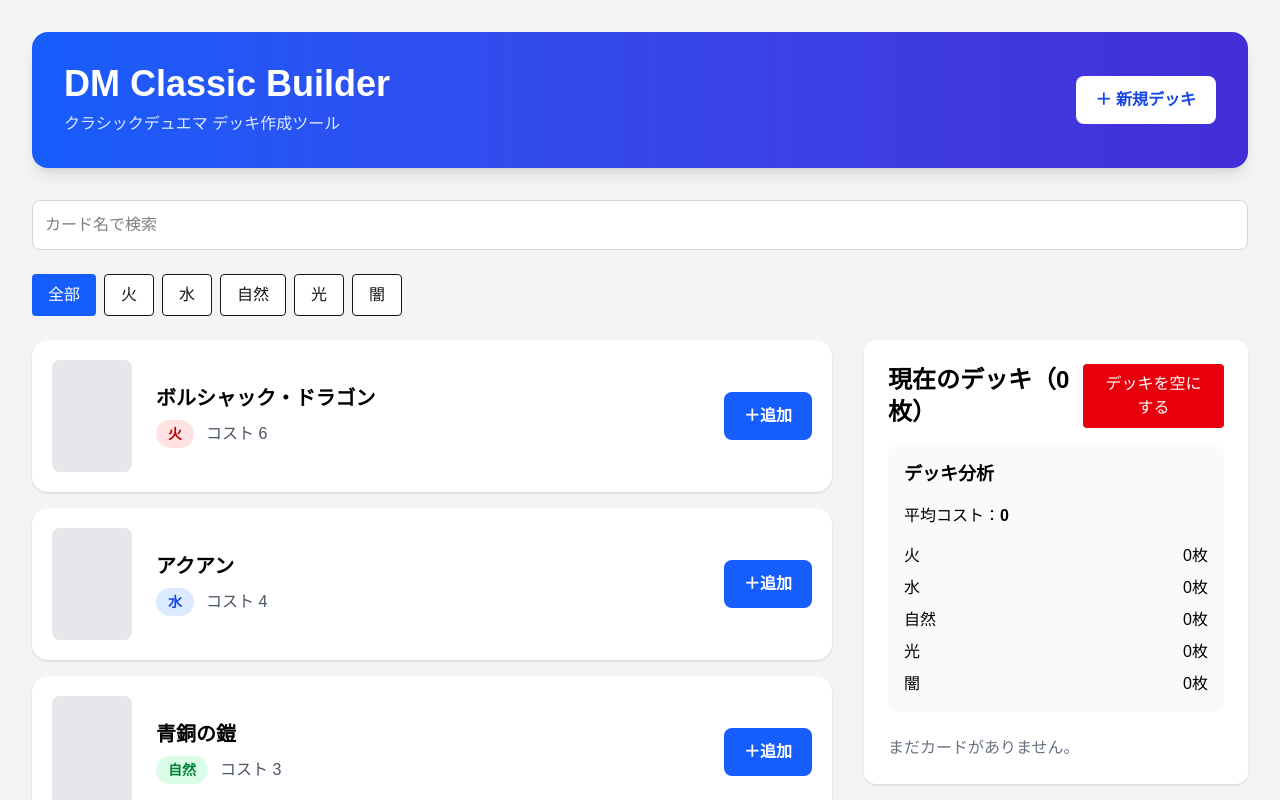
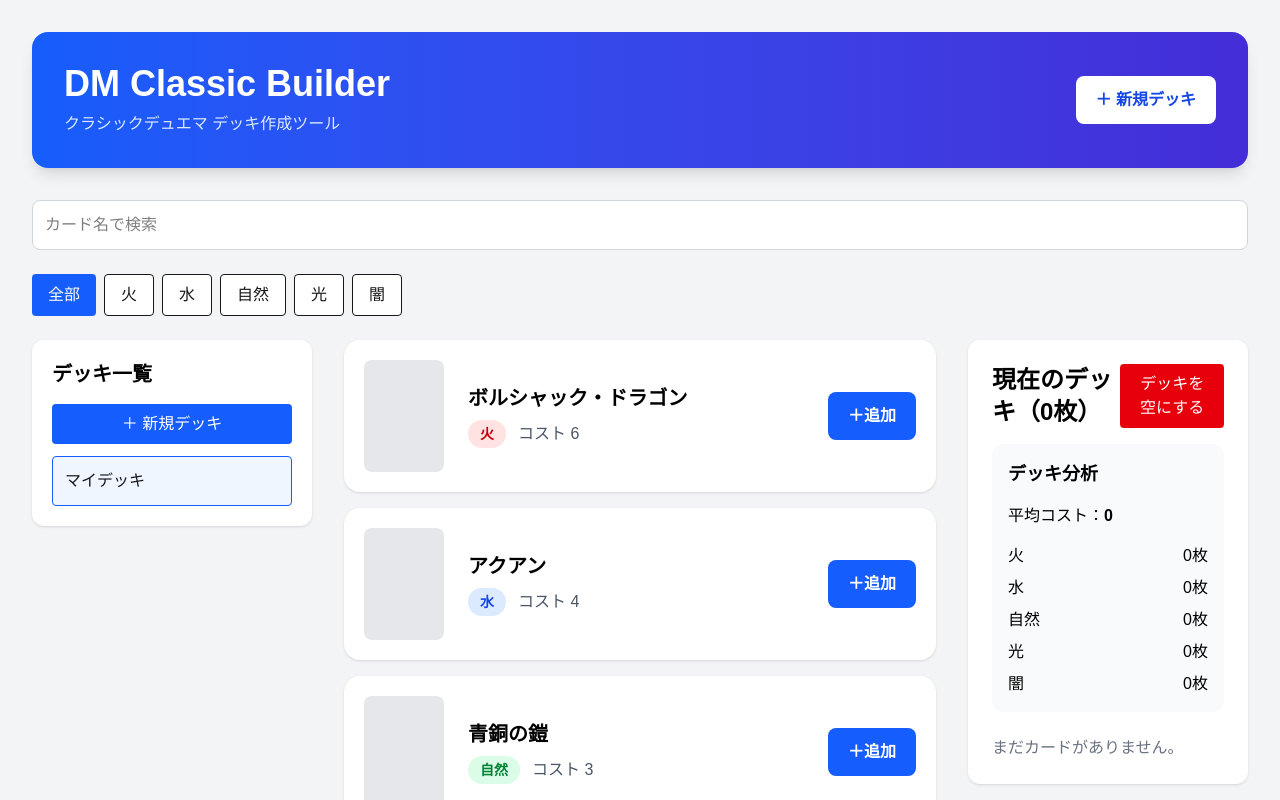
Before and after one commit to fujihiro-source/dm-classic-builder, a Next.js app: page /cards in a window 1280 px wide. Shown: the top 800 px of the page. Built offline with nearby package versions, Linux system fonts and the light colour scheme.

Commit message:
refactor: デッキ一覧UIの土台を追加

```diff
--- a/src/app/cards/page.tsx
+++ b/src/app/cards/page.tsx
@@ -2,15 +2,18 @@
 
 import { useEffect, useState } from "react";
 import CardItem from "@/components/CardItem";
+import Header from "@/components/Header";
+import DeckPanel from "@/components/DeckPanel";
+import DeckList from "@/components/DeckList";
 import { cards } from "@/data/cards";
 import { loadDecks, saveDecks } from "@/storage/deckStorage";
 import type { Card, Deck } from "@/types";
-import DeckPanel from "@/components/DeckPanel";
-import Header from "@/components/Header";
 
 export default function CardsPage() {
   const [keyword, setKeyword] = useState("");
   const [civilization, setCivilization] = useState("全部");
+  const [decks, setDecks] = useState<Deck[]>([]);
+  const [selectedDeckId, setSelectedDeckId] = useState("");
   const [deck, setDeck] = useState<Card[]>([]);
 
   const filteredCards = cards.filter((card) => {
@@ -23,10 +26,10 @@ export default function CardsPage() {
   });
 
   useEffect(() => {
-    const decks = loadDecks();
+    const savedDecks = loadDecks();
 
-    if (decks.length > 0) {
-      setDeck(decks[0].cards);
+    if (savedDecks.length > 0) {
+      setDeck(savedDecks[0].cards);
     }
   }, []);
 
@@ -69,6 +72,7 @@ export default function CardsPage() {
 
     setDeck(newDeck);
   };
+
   const clearDeck = () => {
     setDeck([]);
   };
@@ -101,13 +105,20 @@ export default function CardsPage() {
         ))}
       </div>
 
-      <div className="grid grid-cols-3 gap-8">
+      <div className="grid grid-cols-4 gap-8">
+        {/* 左：デッキ一覧 */}
+        <div>
+          <DeckList selectedDeck="default" />
+        </div>
+
+        {/* 中央：カード一覧 */}
         <div className="col-span-2 space-y-4">
           {filteredCards.map((card) => (
             <CardItem key={card.id} card={card} onAdd={() => addCard(card)} />
           ))}
         </div>
 
+        {/* 右：現在のデッキ */}
         <div>
           <DeckPanel
             deck={deck}
--- /dev/null
+++ b/src/components/DeckList.tsx
@@ -0,0 +1,23 @@
+type Props = {
+  selectedDeck: string;
+};
+
+export default function DeckList({ selectedDeck }: Props) {
+  return (
+    <div className="rounded-xl bg-white p-5 shadow">
+      <h2 className="mb-4 text-xl font-bold text-black">デッキ一覧</h2>
+
+      <button className="mb-3 w-full rounded bg-blue-600 py-2 text-white">
+        ＋ 新規デッキ
+      </button>
+
+      <button
+        className={`w-full rounded border p-3 text-left ${
+          selectedDeck === "default" ? "border-blue-600 bg-blue-50" : "bg-white"
+        }`}
+      >
+        マイデッキ
+      </button>
+    </div>
+  );
+}
```
